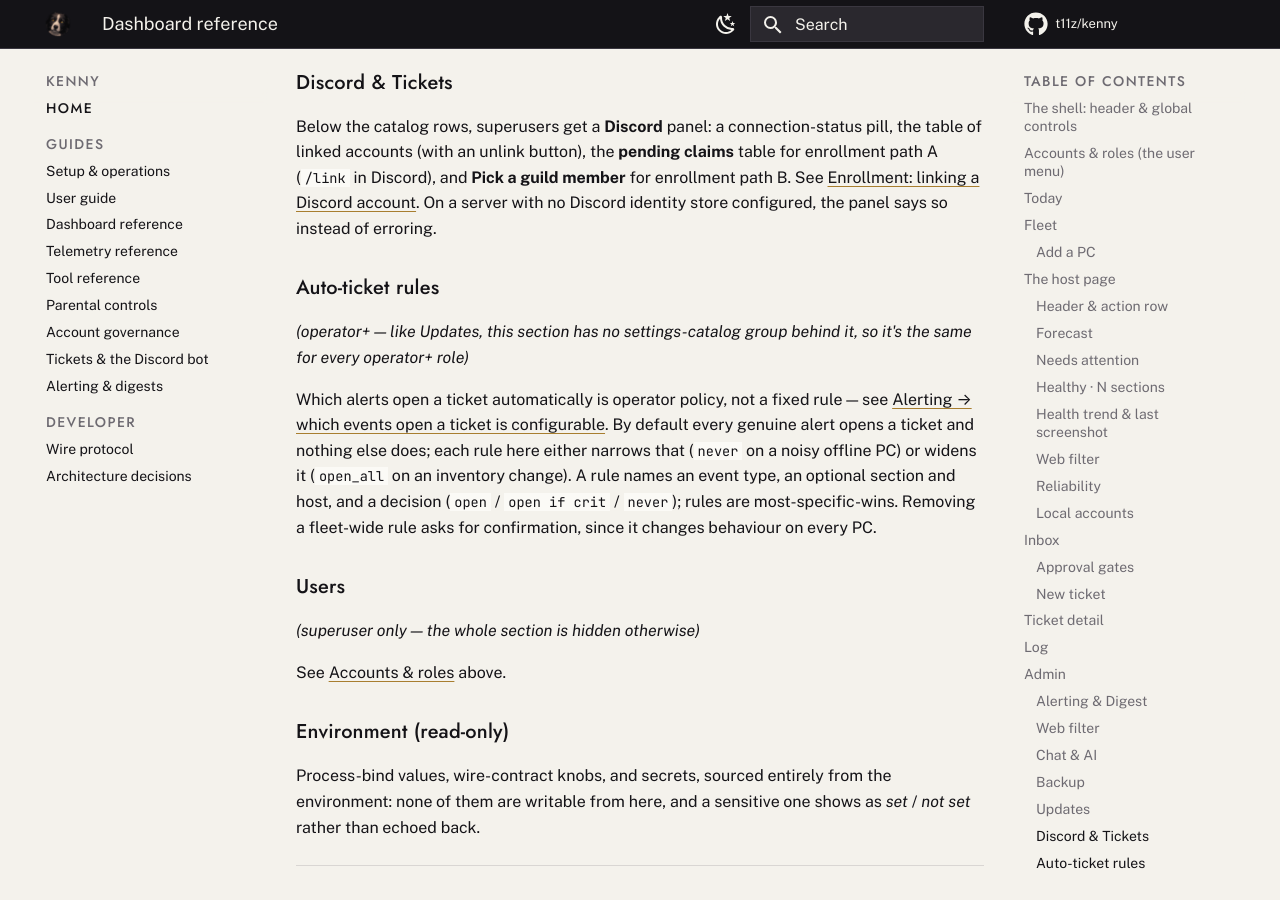
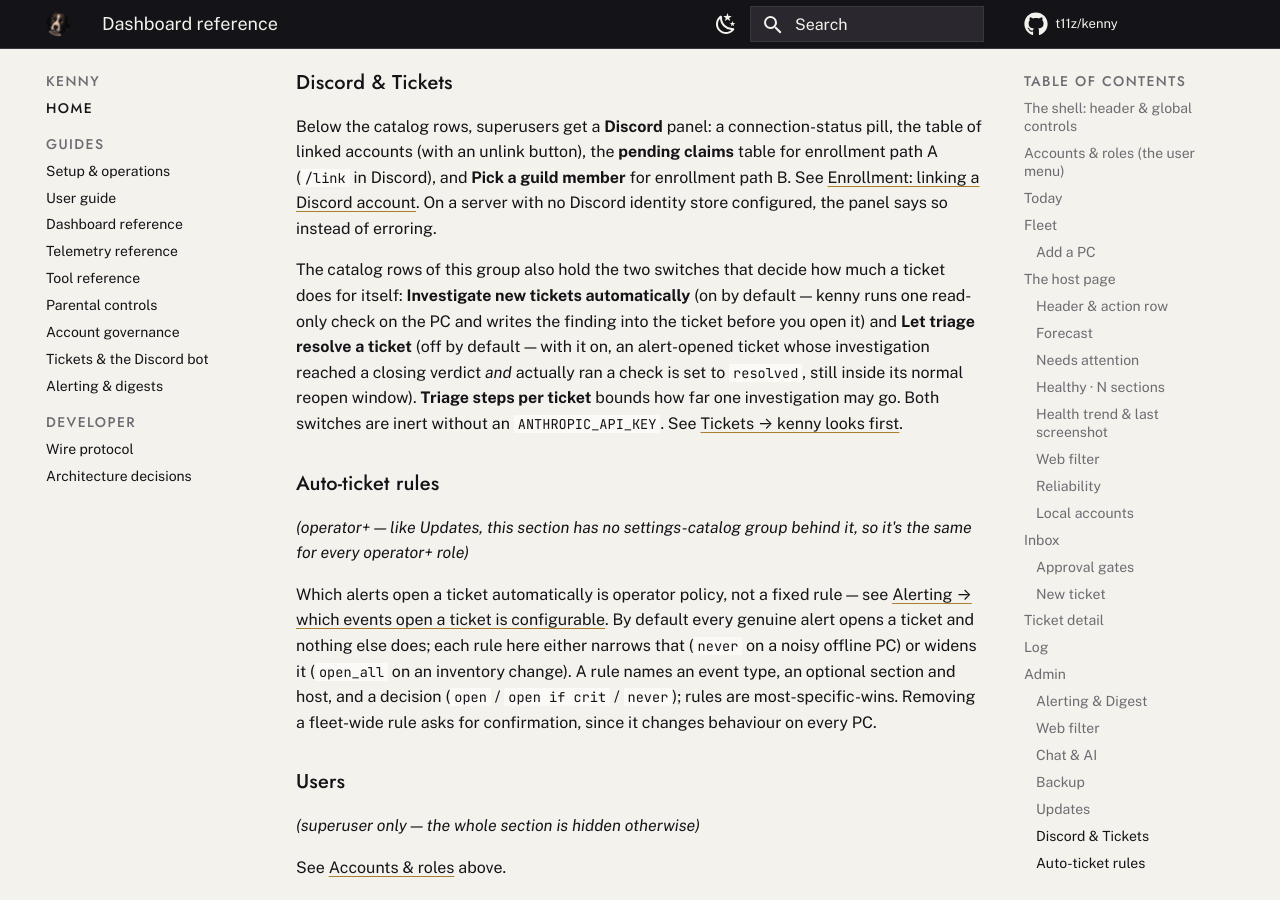
Before and after one commit to nullthrone/kenny, an MkDocs documentation site: the page built from docs/dashboard.md, in a window 1280 px wide and 900 px high, scrolled down 17025 px. Built offline with MkDocs 1.6.1 and Material for MkDocs 9.7.7, drawn with Linux system fonts in a browser that asks for light colours; comment, search, counter and statistics services are not loaded.

Commit message:
Document the three triage settings where settings are documented
The doc-drift hook was right: `config.py` gained three knobs and neither the
settings reference nor the Admin section mentioned them.

`setup.md` gets the three rows next to the other ticket settings, including the
part a table row is the right place for: triage stays off without an
ANTHROPIC_API_KEY whatever the switch says, and resolving needs a check that
actually ran, not just a confident verdict.

`dashboard.md` gets what the two switches mean where an operator meets them, in
the Admin section they live in, pointing at the fuller explanation in itsm.md
rather than repeating it.

`mkdocs build --strict` is clean and the new cross-anchor resolves.

Co-Authored-By: Claude Opus 5 <noreply@anthropic.com>
Claude-Session: https://claude.ai/code/session_01QJCZdhd75neZXmX2s8oJ31

```diff
--- a/docs/dashboard.md
+++ b/docs/dashboard.md
@@ -535,6 +535,15 @@ See [Enrollment: linking a Discord account](itsm.md#enrollment-linking-a-discord
 On a server with no Discord identity store configured, the panel says so instead of
 erroring.
 
+The catalog rows of this group also hold the two switches that decide how much a ticket
+does for itself: **Investigate new tickets automatically** (on by default — kenny runs one
+read-only check on the PC and writes the finding into the ticket before you open it) and
+**Let triage resolve a ticket** (off by default — with it on, an alert-opened ticket whose
+investigation reached a closing verdict *and* actually ran a check is set to `resolved`,
+still inside its normal reopen window). **Triage steps per ticket** bounds how far one
+investigation may go. Both switches are inert without an `ANTHROPIC_API_KEY`. See
+[Tickets → kenny looks first](itsm.md#kenny-looks-first-before-you-are-asked-to).
+
 ### Auto-ticket rules
 
 *(operator+ — like Updates, this section has no settings-catalog group behind it, so it's
```
Also changed, not shown: docs/setup.md (+3 -0 lines).
